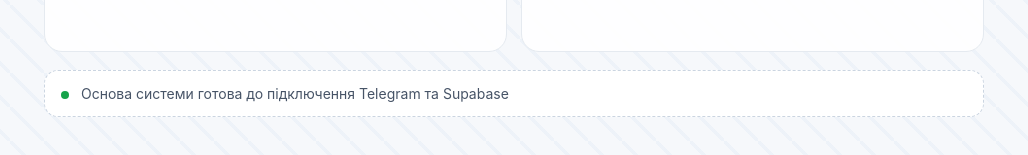
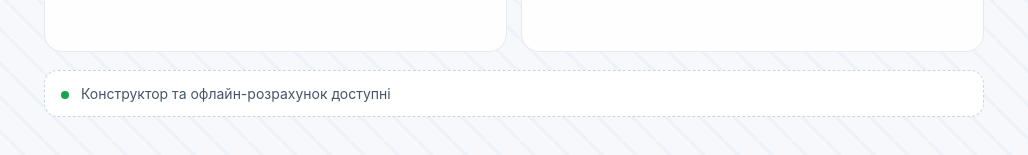
Before and after one commit to wedencop-hub/-average-price, a Next.js app in the folder ceiling-os/: page / in a window 1280 px wide. Shown: the part 641-796 px from the top of the page, without its empty margins (126-1154 px from the left). Built offline with nearby package versions, Linux system fonts and the light colour scheme.

Commit message:
fix: update MVP dashboard status

```diff
--- a/ceiling-os/app/page.tsx
+++ b/ceiling-os/app/page.tsx
@@ -26,7 +26,7 @@ export default function HomePage() {
           </article>
         ))}
       </section>
-      <section className="status"><span className="dot" /> Основа системи готова до підключення Telegram та Supabase</section>
+      <section className="status"><span className="dot" /> Конструктор та офлайн-розрахунок доступні</section>
     </main>
   );
 }
```
